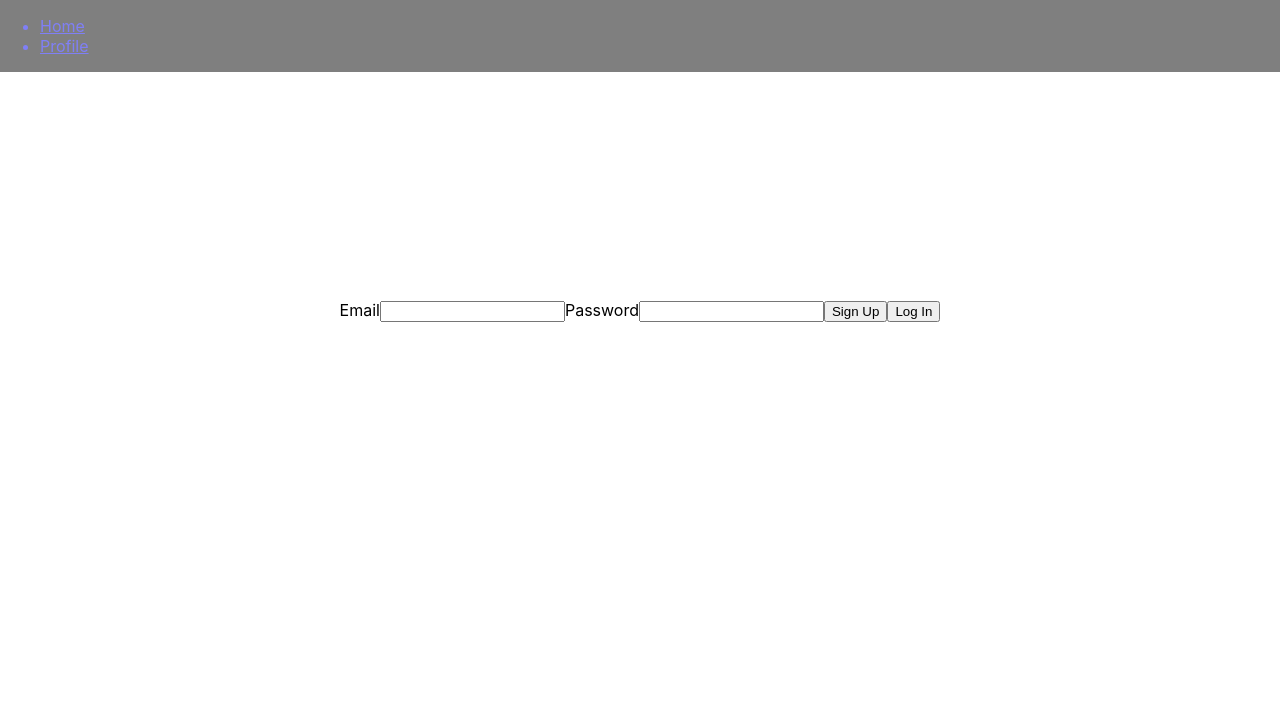
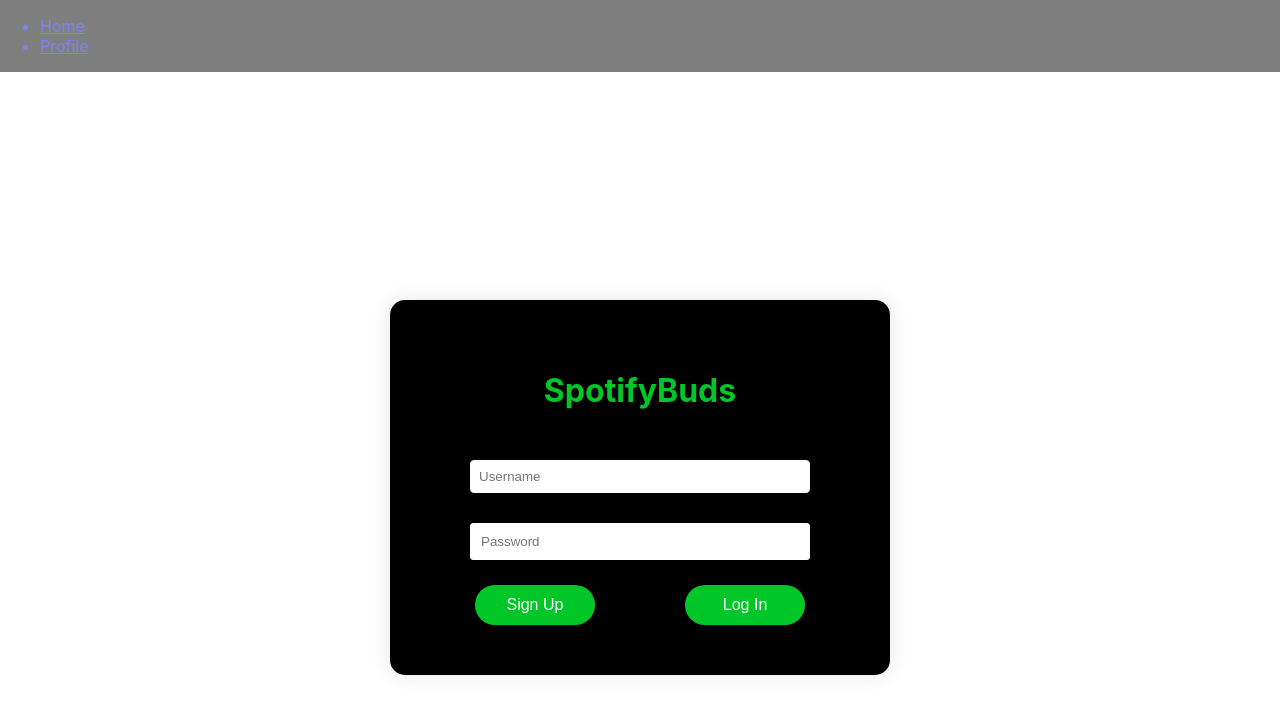
Before and after one commit to ArjunNair17/Spotify-Buds, a React (Create React App) app: page / in a window 1280 px wide. Shown: the top 714 px of the page. Built offline with nearby package versions, Linux system fonts and the light colour scheme.

Commit message:
Styled log in box and log in page buttons

```diff
--- a/src/App.css
+++ b/src/App.css
@@ -22,7 +22,13 @@
   top: 0;
 }
 .signupbar {
-    margin-top: 300px;
+    margin-top: 25px !important;
+    margin-bottom: 5px;
+    width: 85% !important;
+  padding: 8px;
+  border: 1px solid #ffffff !important;
+  border-radius: 4px;
+  box-sizing: border-box;
 }
 .App-header {
   background-color: #282c34;
--- /dev/null
+++ b/src/SignUpForm.css
@@ -0,0 +1,64 @@
+.container {
+    margin-top: 300px !important;
+    max-width: 400px;
+    margin: 0 auto;
+    background-color: #000000;
+    padding: 50px;
+    border-radius: 15px;
+    box-shadow: 0 0 20px rgba(0, 0, 0, 0.1);
+  }
+
+  h1 {
+    color: #00ff33c7;
+    margin-bottom: 25px;
+  }
+
+  input[type="text"],
+  input[type="password"] {
+    width: 100%;
+    padding: 10px;
+    margin-bottom: 10px;
+    border: 1px solid #ccc;
+    border-radius: 3px;
+  }
+
+  .signup-btn,
+  .login-btn {
+    display: block;
+    width: 100%;
+    padding: 10px;
+    margin-bottom: 10px;
+    background-color: #007bff;
+    color: #fff;
+    border: none;
+    border-radius: 3px;
+    font-size: 16px;
+    cursor: pointer;
+  }
+
+  .login-btn {
+    background-color: #6c757d;
+  }
+
+  .signup-btn:hover,
+  .login-btn:hover {
+    background-color: #0056b3;
+  }
+
+  .button {
+    margin-top: 15px;
+    width: 120px;
+    height: 40px;
+    border: none;
+    border-radius: 20px;
+    background-color: #00ff33c7;
+    color: #fff;
+    font-size: 16px;
+    cursor: pointer;
+    transition: all 0.3s ease;
+  }
+
+  .button:hover {
+    transform: scale(1.1);
+    box-shadow: 0 0 10px rgba(0, 0, 0, 0.3);
+  }
--- a/src/SignUpForm.js
+++ b/src/SignUpForm.js
@@ -4,6 +4,8 @@
 import { app } from "./Firebase/config";
 import { getAuth, createUserWithEmailAndPassword, signInWithEmailAndPassword } from "firebase/auth";
 import { useHistory } from "react-router-dom";
+import './SignUpForm.css';
+import logo from './logo.svg';
 
 export default function SignUpForm() {
 
@@ -28,14 +30,15 @@
         setPwd("");
     }
     return (
-        <div className="signupbar">
+        <div className="container">
+            <h1>SpotifyBuds</h1>
             <form>
-                <label>Email</label>
-                <input type="email" value={email} onChange={(event) => setEmail(event.target.value)}></input>
-                <label>Password</label>
-                <input type="password" value={pwd} onChange={(event) => setPwd(event.target.value)}></input>
-                <button onClick = {(event) => handleSignUp(event)}>Sign Up</button>
-                <button onClick= {(event) => handleLogIn(event)}>Log In</button>
+                <input type="email" placeholder="Username" value={email} className="signupbar" onChange={(event) => setEmail(event.target.value)}></input>
+
+                <input type="password" placeholder="Password" value={pwd} className="signupbar" onChange={(event) => setPwd(event.target.value)}></input>
+                <button className="button" onClick = {(event) => handleSignUp(event)}>Sign Up</button>{"asdsadsads"}
+
+                <button className="button" onClick= {(event) => handleLogIn(event)}>Log In</button>
             </form>
         </div>
     );
```
